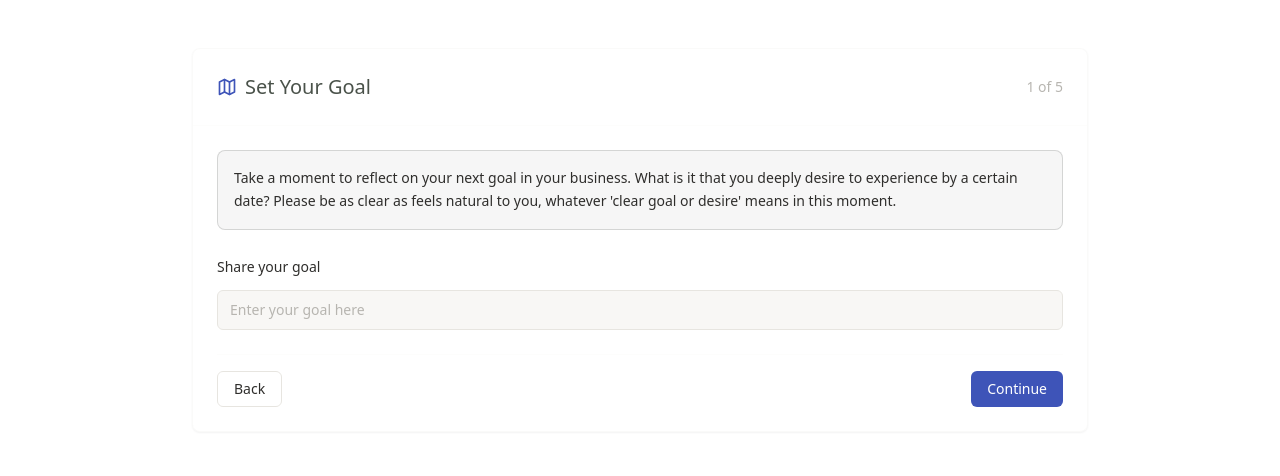
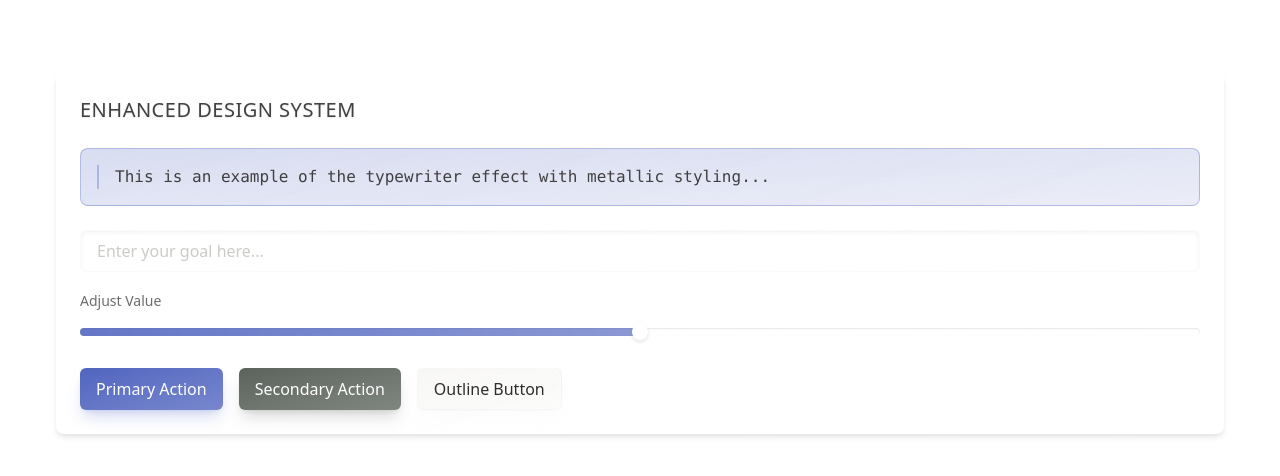
Before and after one commit to peatf/gps-live, a Next.js app: page / in a window 1280 px wide. Shown: the top 476 px of the page. Built offline with nearby package versions, Linux system fonts and the light colour scheme.

Commit message:
Update JourneyFlow.js

```diff
--- a/src/components/JourneyFlow.js
+++ b/src/components/JourneyFlow.js
@@ -1,296 +1,253 @@
-import React, { useState, useEffect } from 'react';
-import { Card, CardHeader, CardTitle, CardContent } from './Card/Card';
-import { Button } from './Button/Button';
-import { Slider } from './Slider/Slider';
-import { Input } from './Input/Input';
-import { Alert, AlertDescription } from './Alert/Alert';
-import { Map, Heart, Activity, Plus, X } from 'lucide-react';
+import React from 'react';
 import { cn } from '../utils/cn';
+import { Map, Heart, Activity, ArrowRight, ArrowLeft, Plus, X } from 'lucide-react';
 
-// Move alphabet to the top level, outside the component
-const alphabet = 'ABCDEFGHIJKLMNOPQRSTUVWXYZ'.split('');
+// Typography component with all-caps Helvetica styling
+export const Title = ({ children, className }) => (
+  <h2
+    className={cn(
+      "font-['Helvetica Neue', Helvetica, Arial] tracking-wide uppercase",
+      "text-xl font-medium text-earth/90",
+      className
+    )}
+    style={{
+      textShadow: '0 1px 2px rgba(0,0,0,0.1)'
+    }}
+  >
+    {children}
+  </h2>
+);
 
-export default function JourneyFlow({ journeyData, setJourneyData, onComplete, onBack }) {
-  const {
-    goal = '',
-    targetDate = '',
-    daysUntilTarget = 0,
-    currentPosition = 0,
-    selectedSensations = [],
-    likertScores = {
-      safety: 3,
-      confidence: 3,
-      openness: 3,
-      deserving: 3,
-      belief: 3,
-      anticipation: 3,
-      appreciation: 3,
-    },
-  } = journeyData;
-
-  const [step, setStep] = useState(0);
-
-  const sensationCategories = {
-    physical: ['Tension', 'Relaxation', 'Warmth', 'Coolness', 'Tingling', 'Pressure'],
-    emotional: ['Lightness', 'Heaviness', 'Expansion', 'Contraction', 'Flow', 'Stillness'],
-    energetic: ['Vibration', 'Pulsing', 'Radiating', 'Centering', 'Opening', 'Grounding']
+// Enhanced Button with metallic gradient and translucent effects
+export const MetallicButton = React.forwardRef(({
+  children,
+  variant = 'primary',
+  size = 'default',
+  className,
+  ...props
+}, ref) => {
+  const baseStyles = "relative group overflow-hidden rounded-md transition-all duration-300";
+  const variantStyles = {
+    primary: "bg-gradient-to-br from-cosmic/90 via-cosmic/80 to-cosmic/70 text-white shadow-cosmic/20",
+    secondary: "bg-gradient-to-br from-sage/90 via-sage/80 to-sage/70 text-white shadow-sage/20",
+    outline: "bg-gradient-to-br from-stone/30 via-stone/20 to-stone/10 border border-stone/20 text-earth shadow-stone/10",
+    ghost: "hover:bg-stone/5 text-cosmic hover:text-cosmic-dark"
+  };
+  const sizeStyles = {
+    default: "px-4 py-2",
+    sm: "px-3 py-1.5 text-sm",
+    lg: "px-6 py-3 text-lg"
   };
 
-  const toggleSensation = (sensation) => {
-    setJourneyData(prev => ({
-      ...prev,
-      selectedSensations: prev.selectedSensations?.includes(sensation)
-        ? prev.selectedSensations.filter(s => s !== sensation)
-        : [...(prev.selectedSensations || []), sensation]
-    }));
+  return (
+    <button
+      ref={ref}
+      className={cn(
+        baseStyles,
+        variantStyles[variant],
+        sizeStyles[size],
+        "shadow-lg hover:shadow-xl",
+        "backdrop-blur-sm",
+        "transform hover:scale-[1.02] active:scale-[0.98] transition-all duration-200",
+        className
+      )}
+      {...props}
+    >
+      {/* Radial gradient overlay */}
+      <div
+        className="absolute inset-0 opacity-0 group-hover:opacity-100 transition-opacity duration-300"
+        style={{
+          background: 'radial-gradient(circle at center, rgba(255,255,255,0.15) 0%, transparent 70%)'
+        }}
+      />
+      {/* Content container */}
+      <div className="relative flex items-center justify-center gap-2">
+        {children}
+      </div>
+    </button>
+  );
+});
+
+// Card with chrome-like border effect
+export const MetallicCard = ({ children, className }) => (
+  <div
+    className={cn(
+      "rounded-lg backdrop-blur-md",
+      "bg-gradient-to-br from-white/5 to-transparent",
+      "shadow-lg",
+      className
+    )}
+    style={{
+      boxShadow: `
+        0 0 0 1px rgba(255,255,255,0.1),
+        0 4px 6px -1px rgba(0,0,0,0.1),
+        0 2px 4px -1px rgba(0,0,0,0.06),
+        inset 0 0 0 1px rgba(255,255,255,0.05)
+      `
+    }}
+  >
+    {children}
+  </div>
+);
+
+// Enhanced Input with metallic styling
+export const MetallicInput = React.forwardRef(({ className, ...props }, ref) => (
+  <input
+    ref={ref}
+    className={cn(
+      "w-full px-4 py-2 rounded-md",
+      "bg-gradient-to-br from-white/10 to-transparent",
+      "border border-stone/20",
+      "backdrop-blur-sm",
+      "text-earth placeholder:text-dove/70",
+      "focus:outline-none focus:ring-2 focus:ring-cosmic/30",
+      "transition-all duration-200",
+      className
+    )}
+    style={{
+      boxShadow: 'inset 0 2px 4px rgba(0,0,0,0.05)'
+    }}
+    {...props}
+  />
+));
+
+// Enhanced Slider with metallic styling
+export const MetallicSlider = ({ value, min, max, step, onChange, className }) => (
+  <div className="relative w-full h-6 flex items-center">
+    <div
+      className="absolute h-2 w-full rounded-full overflow-hidden"
+      style={{
+        background: 'linear-gradient(to right, rgba(255,255,255,0.1), rgba(255,255,255,0.05))',
+        boxShadow: 'inset 0 1px 2px rgba(0,0,0,0.1)'
+      }}
+    >
+      <div
+        className="absolute h-full bg-gradient-to-r from-cosmic/80 to-cosmic/60"
+        style={{ width: `${((value - min) / (max - min)) * 100}%` }}
+      />
+    </div>
+    <input
+      type="range"
+      min={min}
+      max={max}
+      step={step}
+      value={value}
+      onChange={onChange}
+      className={cn(
+        "absolute w-full h-2 opacity-0 cursor-pointer",
+        className
+      )}
+    />
+    <div
+      className="absolute w-4 h-4 rounded-full bg-white shadow-lg transform -translate-y-1/2 top-1/2"
+      style={{
+        left: `calc(${((value - min) / (max - min)) * 100}% - 8px)`,
+        boxShadow: '0 2px 4px rgba(0,0,0,0.1)',
+        border: '2px solid rgba(255,255,255,0.9)'
+      }}
+    />
+  </div>
+);
+
+// Typing animation container for AI responses
+export const TypewriterText = ({ children, className }) => {
+  const [displayText, setDisplayText] = React.useState('');
+  const [currentIndex, setCurrentIndex] = React.useState(0);
+  const text = React.useMemo(() => children?.toString() || '', [children]);
+
+  React.useEffect(() => {
+    if (currentIndex < text.length) {
+      const timeout = setTimeout(() => {
+        setDisplayText(prev => prev + text[currentIndex]);
+        setCurrentIndex(prev => prev + 1);
+      }, 30);
+
+      return () => clearTimeout(timeout);
+    }
+  }, [currentIndex, text]);
+
+  return (
+    <div className={cn(
+      "font-mono text-earth/90",
+      "border-l-2 border-cosmic/30 pl-4",
+      className
+    )}>
+      {displayText}
+      {currentIndex < text.length && (
+        <span className="animate-pulse text-cosmic">|</span>
+      )}
+    </div>
+  );
+};
+
+// Alert component with metallic styling
+export const MetallicAlert = ({ children, variant = 'info', className }) => {
+  const variantStyles = {
+    info: "from-cosmic/20 to-cosmic/10 border-cosmic/30",
+    success: "from-sage/20 to-sage/10 border-sage/30",
+    warning: "from-yellow-500/20 to-yellow-500/10 border-yellow-500/30",
+    error: "from-burgundy/20 to-burgundy/10 border-burgundy/30"
   };
 
-  useEffect(() => {
-    if (targetDate) {
-      const days = Math.ceil((new Date(targetDate) - new Date()) / (1000 * 60 * 60 * 24));
-      setJourneyData((prev) => ({ ...prev, daysUntilTarget: days }));
-    }
-  }, [targetDate, setJourneyData]);
+  return (
+    <div className={cn(
+      "rounded-lg p-4",
+      "bg-gradient-to-br",
+      "border backdrop-blur-sm",
+      variantStyles[variant],
+      className
+    )}>
+      {children}
+    </div>
+  );
+};
 
+// Example usage demonstration
+export default function DesignSystemDemo() {
+  const [sliderValue, setSliderValue] = React.useState(50);
 
-  const steps = [
-    // Goal Setting
-    <div key="goal-setting" className="space-y-6 fade-in">
-      <Alert className="bg-sage/5 border-sage/20">
-        <AlertDescription className="text-earth leading-relaxed">
-          Take a moment to reflect on your next goal in your business. What is it that you deeply
-          desire to experience by a certain date? Please be as clear as feels natural to you,
-          whatever 'clear goal or desire' means in this moment.
-        </AlertDescription>
-      </Alert>
-      <div className="space-y-3">
-        <label className="text-sm font-medium text-earth">Share your goal</label>
-        <Input
-          type="text"
-          value={goal}
-          onChange={(e) => setJourneyData({ ...journeyData, goal: e.target.value })}
-          placeholder="Enter your goal here"
-          className="input focus:border-cosmic"
-        />
-      </div>
-    </div>,
+  return (
+    <div className="space-y-8 p-6">
+      <MetallicCard className="p-6">
+        <Title>Enhanced Design System</Title>
 
-    // Timeline Selection
-    <div key="date" className="space-y-6 fade-in">
-      <Alert className="bg-cosmic/5 border-cosmic/20">
-        <AlertDescription className="text-earth leading-relaxed">
-          I invite you to choose a date for your goal—not as a deadline but for the sake of honest
-          evaluation. A goal can manifest at any time, but having a date allows it to become more
-          real in your mind, making it better for proximity mapping.
-        </AlertDescription>
-      </Alert>
-      <div className="space-y-3">
-        <label className="text-sm font-medium text-earth">Choose a target date</label>
-        <Input
-          type="date"
-          value={targetDate}
-          onChange={(e) => setJourneyData({ ...journeyData, targetDate: e.target.value })}
-          className="input focus:border-cosmic"
-        />
-      </div>
-      {targetDate && (
-        <div className="text-sm text-cosmic">
-          This date is {daysUntilTarget} days away.
-          <br />
-          The halfway point would be in {Math.ceil(daysUntilTarget / 2)} days.
-        </div>
-      )}
-    </div>,
+        <div className="mt-6 space-y-6">
+          <MetallicAlert variant="info">
+            <TypewriterText>
+              This is an example of the typewriter effect with metallic styling...
+            </TypewriterText>
+          </MetallicAlert>
 
-    // Current Position
-    <div key="current" className="space-y-6 fade-in">
-      <Alert className="bg-sage/5 border-sage/20">
-        <AlertDescription className="text-earth leading-relaxed">
-          If the reality you're experiencing your goal/desire in is Z, what letter are you located
-          at in relationship to that?
-        </AlertDescription>
-      </Alert>
-      <div className="space-y-4">
-        <div className="flex justify-between text-sm text-dove">
-          {alphabet.map((letter, index) => (
-            <span
-              key={letter}
-              className={cn(
-                "text-sm transition-colors",
-                index === currentPosition ? "text-cosmic font-medium" : ""
-              )}
-            >
-              {letter}
-            </span>
-          ))}
-        </div>
-        <Slider
-          value={[currentPosition]}
-          min={0}
-          max={25}
-          step={1}
-          onValueChange={(value) =>
-            setJourneyData({ ...journeyData, currentPosition: value[0] })
-          }
-        />
-      </div>
-    </div>,
+          <div className="space-y-4">
+            <MetallicInput
+              placeholder="Enter your goal here..."
+            />
 
-    // Body Awareness Check
-    <div key="somatic" className="space-y-6 fade-in">
-      <Alert className="bg-cosmic/5 border-cosmic/20">
-        <AlertDescription className="text-earth leading-relaxed">
-          Notice in your body: When you look at this journey from {alphabet[currentPosition]} to Z,
-          what do you feel? Choose the sensations that describe what you're feeling best.
-        </AlertDescription>
-      </Alert>
+            <div className="space-y-2">
+              <label className="text-sm text-earth/70">Adjust Value</label>
+              <MetallicSlider
+                value={sliderValue}
+                min={0}
+                max={100}
+                step={1}
+                onChange={(e) => setSliderValue(Number(e.target.value))}
+              />
+            </div>
+          </div>
 
-      {selectedSensations?.length > 0 && (
-        <div className="flex flex-wrap gap-2 p-4 bg-sage/5 rounded-lg fade-in">
-          {selectedSensations.map((sensation) => (
-            <span
-              key={sensation}
-              className="flex items-center gap-1 px-3 py-1 bg-sage/10 text-sage rounded-full text-sm"
-            >
-              {sensation}
-              <button
-                onClick={() => toggleSensation(sensation)}
-                className="hover:text-cosmic transition-colors"
-              >
-                <X className="w-3 h-3" />
-              </button>
-            </span>
-          ))}
-        </div>
-      )}
-
-      {Object.entries(sensationCategories).map(([category, sensations]) => (
-        <div key={category} className="space-y-3">
-          <h3 className="text-sm font-medium text-earth capitalize">{category} Sensations</h3>
-          <div className="grid grid-cols-2 gap-2">
-            {sensations.map((sensation) => (
-              <Button
-                key={sensation}
-                variant={selectedSensations?.includes(sensation) ? 'cosmic' : 'outline'}
-                className="justify-start transition-all duration-200"
-                onClick={() => toggleSensation(sensation)}
-              >
-                {selectedSensations?.includes(sensation) ? (
-                  <X className="w-4 h-4 mr-2" />
-                ) : (
-                  <Plus className="w-4 h-4 mr-2" />
-                )}
-                {sensation}
-              </Button>
-            ))}
+          <div className="flex gap-4">
+            <MetallicButton variant="primary">
+              Primary Action
+            </MetallicButton>
+            <MetallicButton variant="secondary">
+              Secondary Action
+            </MetallicButton>
+            <MetallicButton variant="outline">
+              Outline Button
+            </MetallicButton>
           </div>
         </div>
-      ))}
-    </div>,
-
-    // Alignment Check
-    <div key="alignment" className="space-y-6 fade-in">
-      <Alert className="bg-cosmic/5 border-cosmic/20">
-        <AlertDescription className="text-earth leading-relaxed">
-          How true do these statements feel in your body right now?
-        </AlertDescription>
-      </Alert>
-      <div className="space-y-6">
-        {Object.entries({
-          safety: "I feel safe and open to receiving this opportunity or experience",
-          confidence: "I have strong belief in my abilities and trust in my capability to achieve my goals",
-          anticipation: "I consistently expect and anticipate that I will receive what I work towards and desire",
-          openness: "I can maintain my focus and open connection to my desired result even if it takes time",
-          deserving: "I feel deserving of this experience",
-          belief: "I believe this is possible for me",
-          appreciation: "I feel a sense of appreciation for this area in my business as it is now. I celebrate my business regularly"
-        }).map(([key, statement]) => (
-          <div key={key} className="space-y-2">
-            <div className="flex justify-between">
-              <span className="text-sm text-earth">{statement}</span>
-              <span className="text-sm text-cosmic">{likertScores[key]}/5</span>
-            </div>
-            <Slider
-              value={[likertScores[key]]}
-              min={1}
-              max={5}
-              step={1}
-              onValueChange={(newValue) =>
-                setJourneyData({
-                  ...journeyData,
-                  likertScores: {
-                    ...likertScores,
-                    [key]: newValue[0],
-                  },
-                })
-              }
-            />
-          </div>
-        ))}
-      </div>
-    </div>,
-  ];
-
-  return (
-<Card
-  className="w-full max-w-4xl mx-auto backdrop-blur-sm animate-fade-in"
-  style={{
-    backgroundColor: "rgba(255, 255, 255, 0.01)", // Translucent background
-    backdropFilter: "blur(8px)", // Blur effect
-    "-webkit-backdrop-filter": "blur(8px)", // Safari-specific
-  }}
->
-      <CardHeader className="border-b border-stone/10">
-        <CardTitle className="flex items-center justify-between">
-          <div className="flex items-center gap-2">
-            {step <= 2 && <Map className="w-5 h-5 text-cosmic" />}
-            {step === 3 && <Heart className="w-5 h-5 text-cosmic" />}
-            {step === 4 && <Activity className="w-5 h-5 text-cosmic" />}
-            <span className="text-xl font-medium text-sage">
-              {step === 0
-                ? 'Set Your Goal'
-                : step === 1
-                ? 'Choose Your Timeline'
-                : step === 2
-                ? 'Map Your Journey'
-                : step === 3
-                ? 'Body Awareness Check'
-                : 'Alignment Check'}
-            </span>
-          </div>
-          <span className="text-sm text-dove">
-            {step + 1} of {steps.length}
-          </span>
-        </CardTitle>
-      </CardHeader>
-      <CardContent className="space-y-6 p-6">
-        {steps[step]}
-        <div className="flex justify-between pt-4 border-t border-stone/10">
-          <Button
-            variant="outline"
-            onClick={() => step === 0 ? onBack() : setStep((prev) => prev - 1)}
-            className="text-earth hover:text-cosmic transition-colors"
-          >
-            Back
-          </Button>
-          <Button
-            variant="cosmic"
-            onClick={() => {
-              if (step === steps.length - 1) {
-                onComplete();
-              } else {
-                if (step === 0 && !goal.trim()) {
-                  alert('Please enter your goal before continuing.');
-                  return;
-                }
-                setStep((prev) => prev + 1);
-              }
-            }}
-          >
-            {step === steps.length - 1 ? 'Continue to Beliefs' : 'Continue'}
-          </Button>
-        </div>
-      </CardContent>
-    </Card>
+      </MetallicCard>
+    </div>
   );
 }
```
